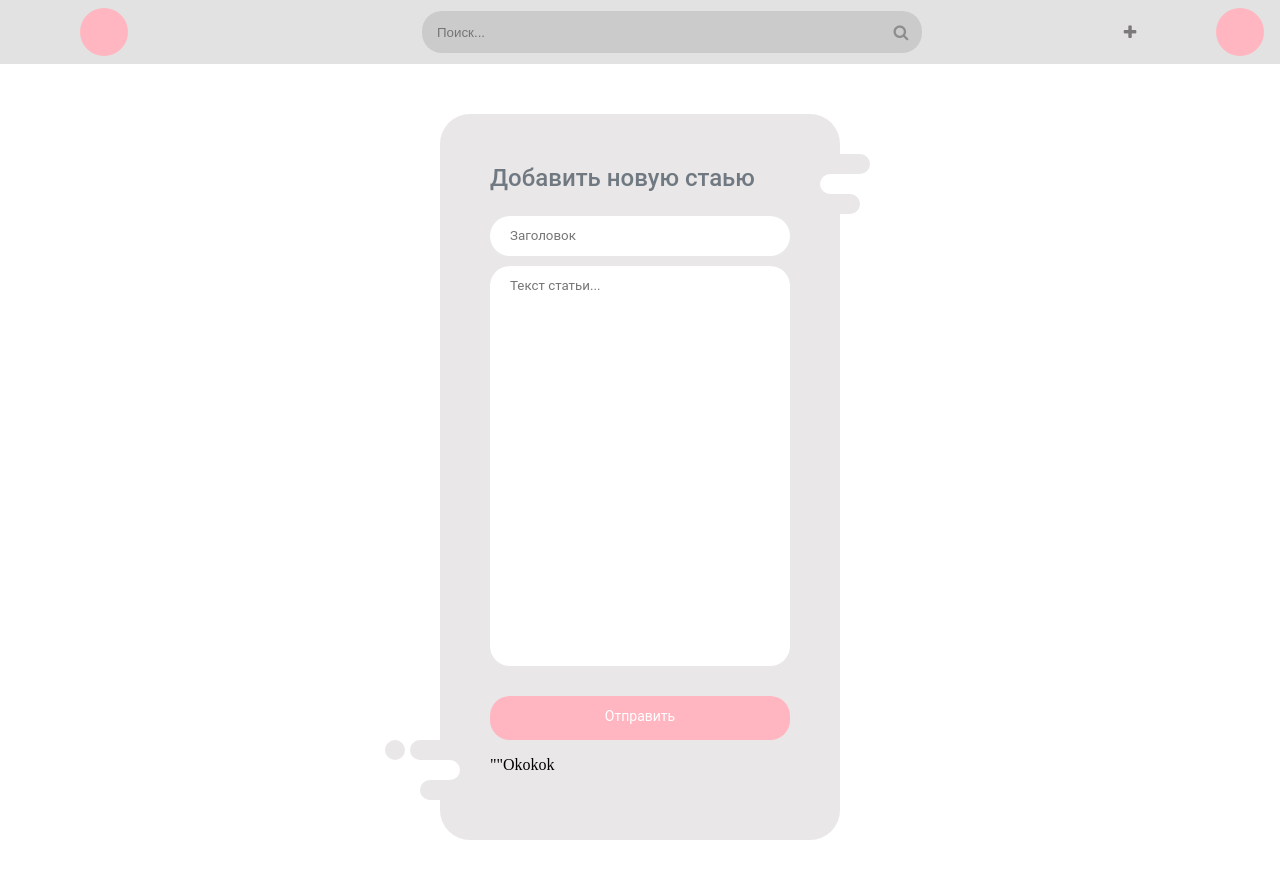
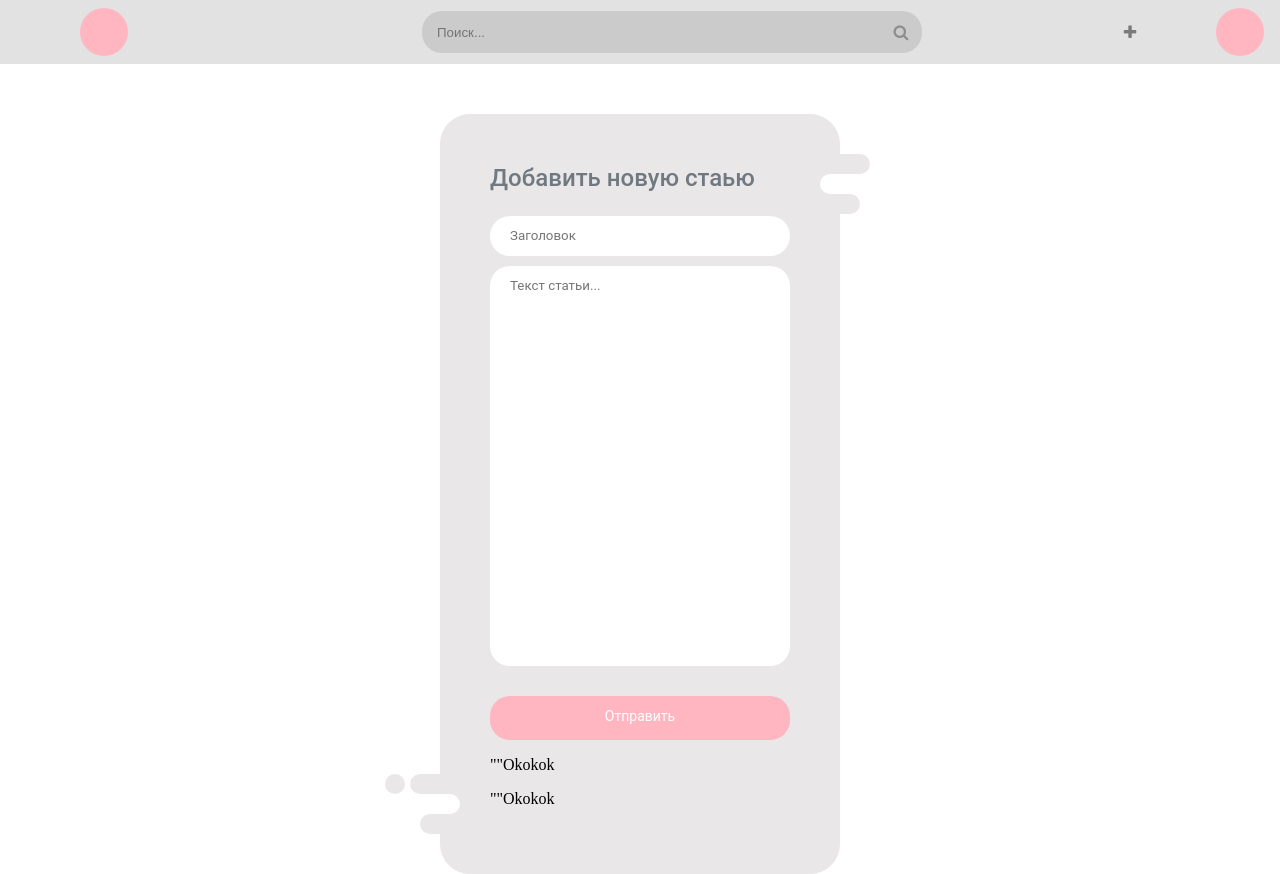
Before and after one commit to DariiaNik/News_Blog, a plain HTML site: page html/newPost.html in a window 1280 px wide. Before the commit the page ends 840 px from the top, so only its background shows below. Drawn offline with Linux system fonts and the light colour scheme.

Commit message:
New branch commit 1

```diff
--- a/html/newPost.html
+++ b/html/newPost.html
@@ -37,6 +37,7 @@
             <input type="submit" value="Отправить" name="submit">
             <div></div>
             <div><p>""Okokok</p></div>
+            <div><p>""Okokok</p></div>
         </div>
     </form>
 </div>
```
